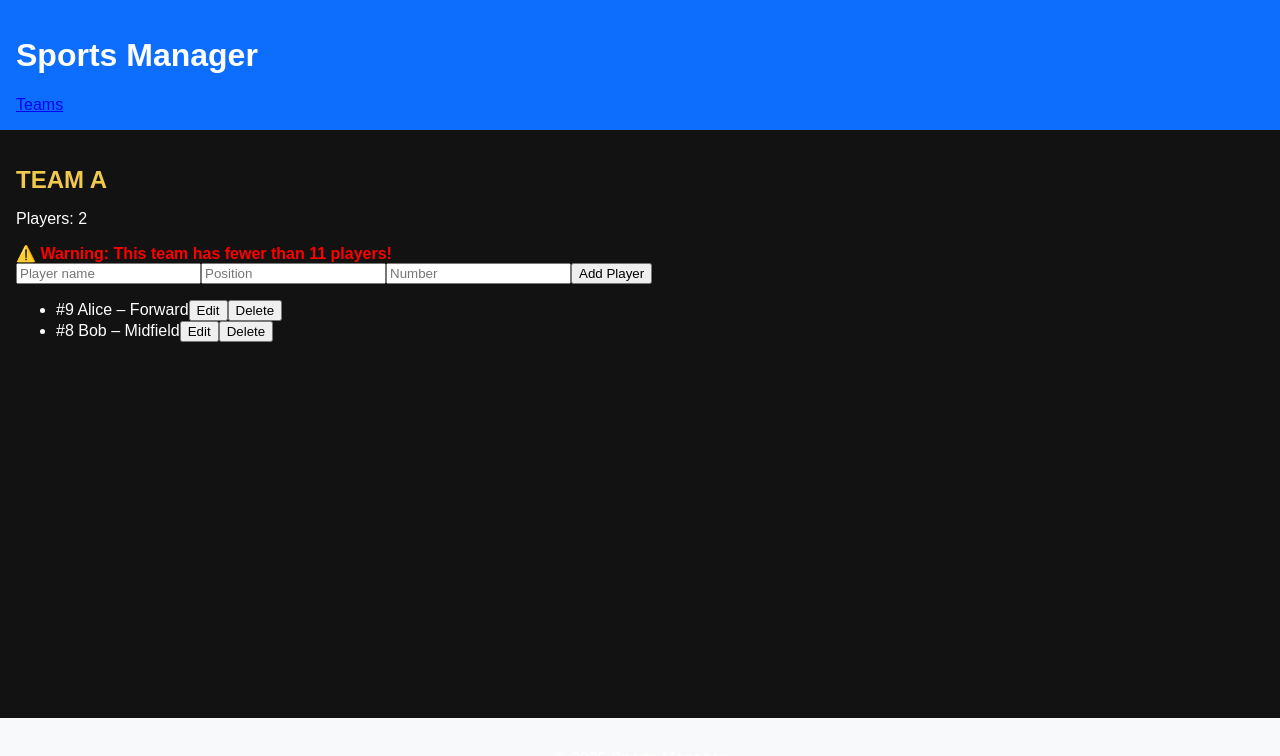
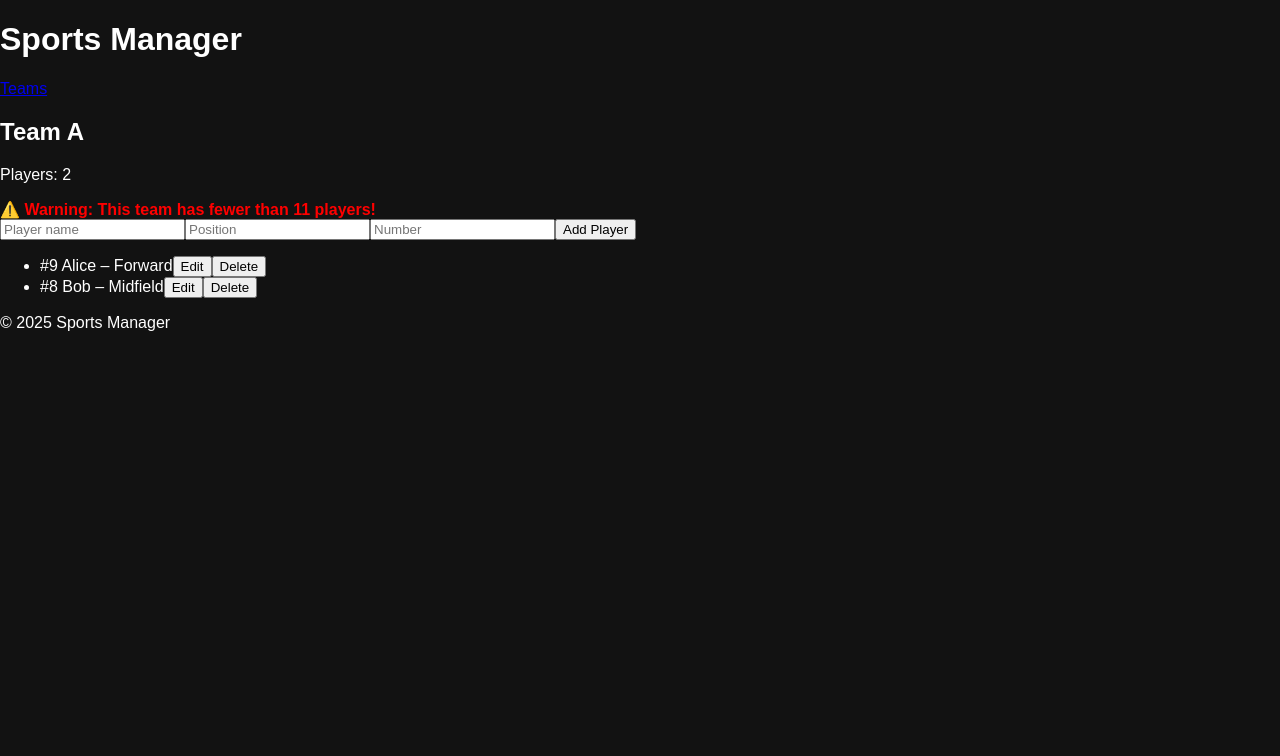
Before and after one commit to gonza-feri/Sports-ui, a React (Vite) app: page /teams/1 in a window 1280 px wide. Shown: the top 756 px of the page. Built offline with nearby package versions, Linux system fonts and the light colour scheme; data requests are answered from the project's data file.

Commit message:
Updating colours

```diff
--- a/src/App.css
+++ b/src/App.css
@@ -1,15 +1,12 @@
-:root {
-  --color-bg: #0B1E3D;
-  --color-card: #1C2A4A;
-  --color-text: #ffffff;
-  --color-text-secondary: #B0B0B0;
-  --color-primary: #E30613;
-  --color-primary-hover: #FF1A2A;
+.app-header {
+  display: flex;
+  align-items: center;
+  gap: 1rem;
+  background: var(--color-card);
+  padding: 1rem 2rem;
 }
 
-body {
-  background: var(--color-bg);
-  color: var(--color-text);
-  font-family: 'Poppins', sans-serif;
-  margin: 0;
+.logo {
+  width: 40px;
+  height: 40px;
 }
--- a/src/index.css
+++ b/src/index.css
@@ -10,46 +10,8 @@
 }
 
 body {
+  margin: 0;
+  font-family: 'Poppins', sans-serif;
   background: var(--color-bg);
   color: var(--color-text);
-  font-family: 'Poppins', sans-serif;
-  margin: 0;
 }
-
-h2 {
-  color: var(--color-gold);
-  text-transform: uppercase;
-  margin-bottom: 1rem;
-}
-
-.card {
-  background: var(--color-card);
-  border-radius: 12px;
-  box-shadow: 0 4px 12px rgba(0,0,0,0.35);
-  padding: 1.5rem;
-  margin-bottom: 1rem;
-}
-
-.btn {
-  border: none;
-  padding: 0.6rem 1.2rem;
-  border-radius: 8px;
-  font-weight: 700;
-  cursor: pointer;
-}
-
-.btn--primary {
-  background: var(--color-primary);
-  color: #fff;
-}
-.btn--primary:hover {
-  background: var(--color-primary-hover);
-}
-
-.btn--secondary {
-  background: var(--color-success);
-  color: #fff;
-}
-.btn--secondary:hover {
-  background: #2ecc71;
-}
--- a/src/main.tsx
+++ b/src/main.tsx
@@ -2,7 +2,6 @@ import React from "react";
 import ReactDOM from "react-dom/client";
 import { BrowserRouter } from "react-router-dom";
 import App from "./App";
-import "./styles/global.css";
 
 ReactDOM.createRoot(document.getElementById("root")!).render(
   <React.StrictMode>
--- a/src/styles/global.css
+++ /dev/null
@@ -1,29 +0,0 @@
-html, body, #root {
-  height: 100%;
-  margin: 0;
-}
-
-.app {
-  min-height: 100%;
-  display: flex;
-  flex-direction: column;
-}
-
-.menu {
-  background: #0d6efd;
-  color: white;
-  padding: 1rem;
-  position: sticky;
-  top: 0;
-}
-
-.content {
-  flex: 1;
-  padding: 1rem;
-}
-
-.footer {
-  background: #f8f9fa;
-  padding: 1rem;
-  text-align: center;
-}
```
